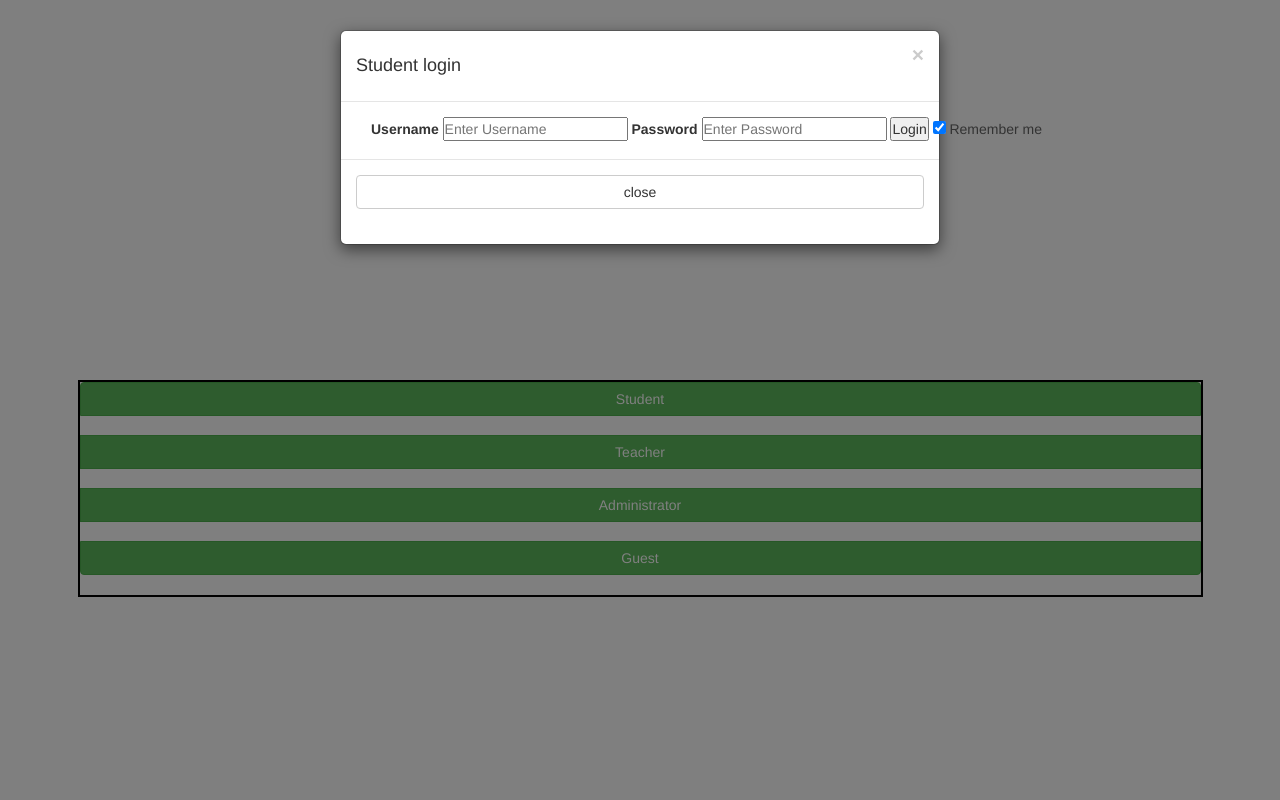
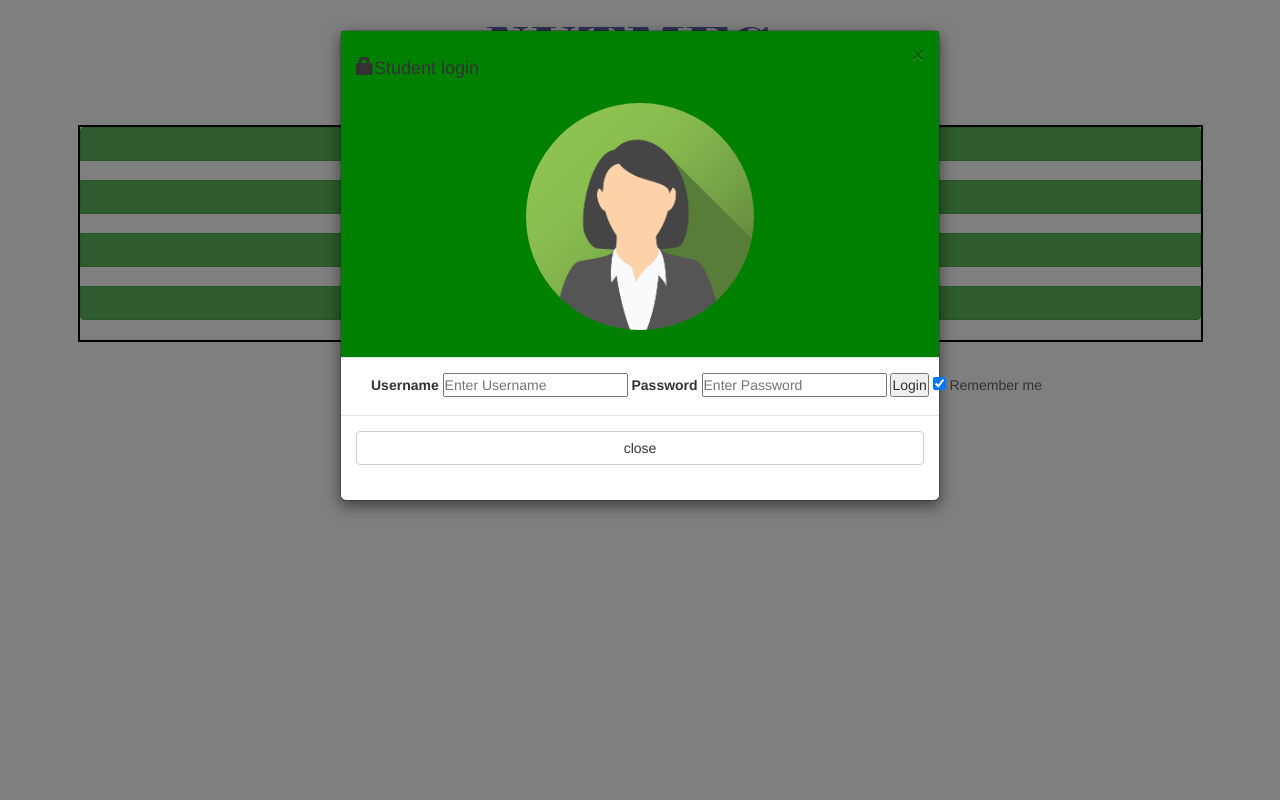
Before and after one commit to Alanajh/project_nutmeg, a PHP site: page /menu.html in a window 1280 px wide, after a click on "Student". Run offline with PHP 8.4, Linux system fonts and the light colour scheme; some libraries are stand-ins or nearby versions.

Commit message:
Added avatar to student login and added the password db spreadsheet.

```diff
--- a/WebContent/menu.html
+++ b/WebContent/menu.html
@@ -42,7 +42,10 @@
        <div class="modal-content">
            <div class="modal-header">
                <button type="button" class="close" data-dismiss="modal">&times;</button>
-               <h4 class="modal=-title">Student login</h4>
+               <h4 class="modal=-title"><span class="glyphicon glyphicon-lock"></span>Student login</h4>
+           <div class="imgcontainer">
+           <img src="src/img_avatar_female.png" alt="Avatar" class="avatar">
+           </div>
            </div>
            <div class="modal-body">
                <div class="container">
--- a/WebContent/nutmeg.css
+++ b/WebContent/nutmeg.css
@@ -71,3 +71,18 @@
     margin: auto;
 
 }
+.modal-header{
+	background-color: green;
+}
+
+/* Center the image and position the close button */
+.imgcontainer {
+    text-align: center;
+    margin: 24px 0 12px 0;
+    position: relative;
+}
+
+img.avatar {
+    width: 40%;
+    border-radius: 50%;
+}
```
Also changed, not shown: WebContent/src/img_avatar_female.png (added), WebContent/src/nutmeg_logo.png.
